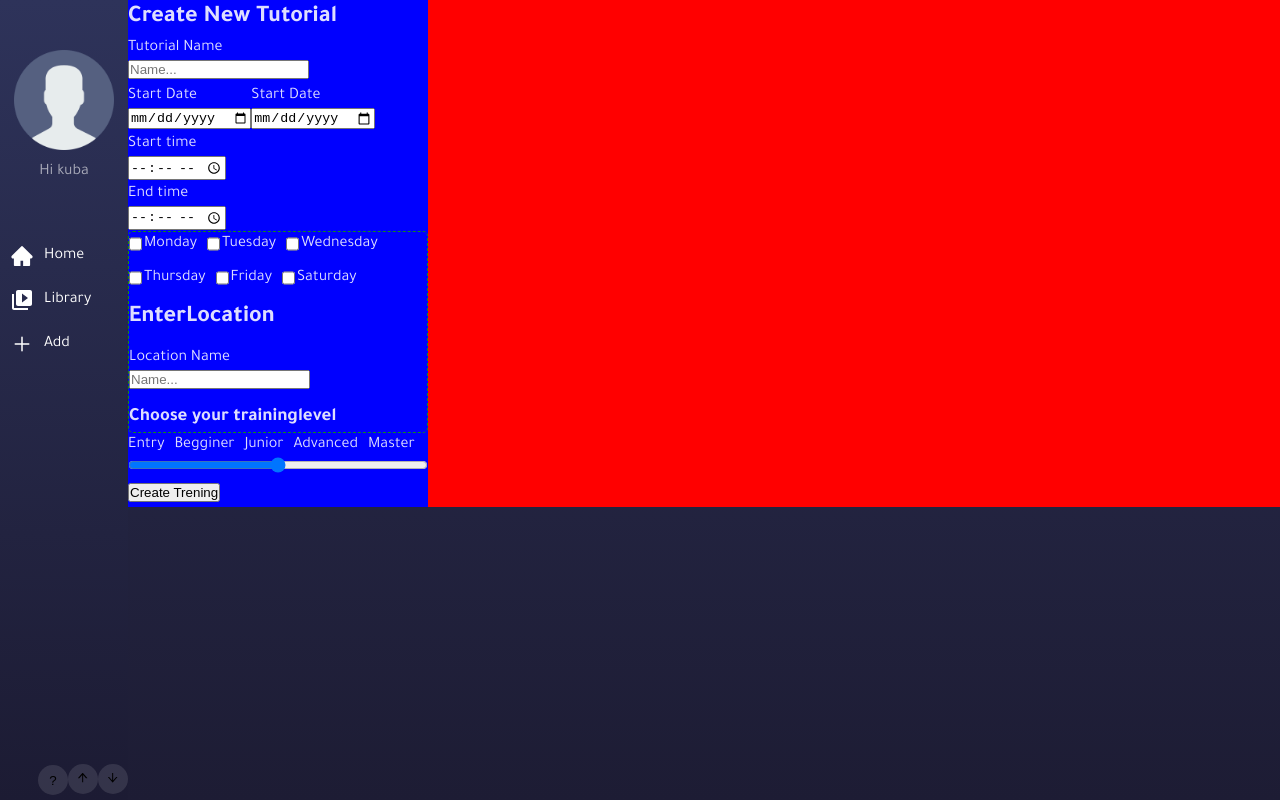
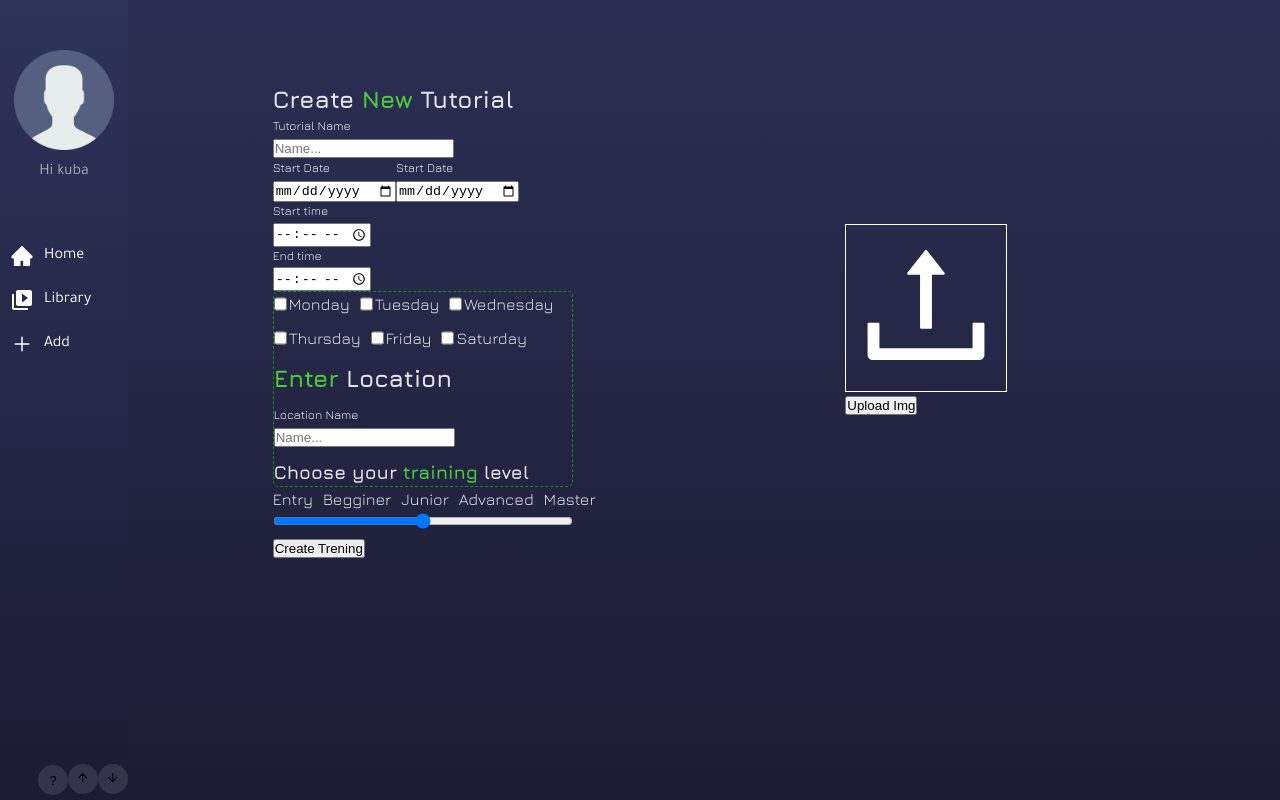
Before and after one commit to JackTheFullDev/tutorialApp, a React (Vite) app: page /add in a window 1280 px wide. Built offline with nearby package versions, Linux system fonts and the light colour scheme.

Commit message:
small-laels

```diff
--- a/src/components/Add.css
+++ b/src/components/Add.css
@@ -1,15 +1,16 @@
+@import url('https://fonts.googleapis.com/css2?family=Jura:wght@300;400;500;600;700&display=swap');
 .add-section
 {
     display: flex;
-    flex-direction: column;
-    margin-left: 10%;
-    background-color: red;
-
+    justify-content: space-evenly;
+    align-items: center;
+    height: 80vh;
+    font-family: 'Jura', sans-serif;
 }
 .left-add-section
 {
     max-width: 300px;
-    background-color: blue;
+
 
 }
 .dayOfTheWeek-add-section
@@ -44,3 +45,16 @@
 {
     width: 100%;
 }
+.upload-image-content-add-section
+{
+    border: 1px solid white;
+}
+.add-section span
+{
+    color: #48CB3D;
+}
+.info-small-label
+{
+    font-size: 12px;
+    color: whitesmoke;
+}
--- a/src/components/Add.jsx
+++ b/src/components/Add.jsx
@@ -1,34 +1,36 @@
 
+import { MdWidthFull } from "react-icons/md";
 import  "./Add.css";
 
+import { AiOutlineUpload } from "react-icons/ai";
 export const Add = () =>
 {
-
+    const iconStyle = { color: "white", fontSize: "10em" };
     return(
         <section className="add-section">
           <div className="left-add-section">
           <h1>Create <span>New</span> Tutorial</h1>
           <div className="label-input-add-section">
-            <p>Tutorial Name</p>
+            <p className="info-small-label">Tutorial Name</p>
             <input type="text" placeholder="Name..."/>
           </div>
           <div className="date-add-section">
             <div>
-                <p>Start Date</p>
+                <p  className="info-small-label">Start Date</p>
                 <input type="date"/>
             </div>
             <div>
-                <p>Start Date</p>
+                <p className="info-small-label" >Start Date</p>
                 <input type="date"/>
             </div>
           </div>
           <div className="time-add-section">
             <div>
-                <p>Start time</p>
+                <p className="info-small-label">Start time</p>
                 <input type="time"/>
             </div>
             <div>
-                <p>End time</p>
+                <p  className="info-small-label">End time</p>
                 <input type="time"/>
             </div>
           </div>
@@ -65,12 +67,12 @@ export const Add = () =>
                     <p>Saturday</p>
                     </div>
                 </div>
-                <h2><span>Enter</span>Location</h2>
+                <h2><span>Enter</span> Location</h2>
                 <div className="label-input-add-section">
-                <p>Location Name</p>
+                <p className="info-small-label">Location Name</p>
                 <input type="text" placeholder="Name..."/>
                 </div>
-                <h3>Choose your <span>training</span>level</h3>
+                <h3>Choose your <span>training</span> level</h3>
 
             </div>
             <div className="level-slider-add-section">
@@ -87,6 +89,13 @@ export const Add = () =>
         <button> Create Trening</button>
           </div>
           <div className="right-add-section">
+
+            <div className="right-content-add-section">
+                <div className="upload-image-content-add-section">
+                <AiOutlineUpload style={iconStyle} />
+                </div>
+                <button>Upload Img</button>
+            </div>
           </div>
 
         </section>
```
